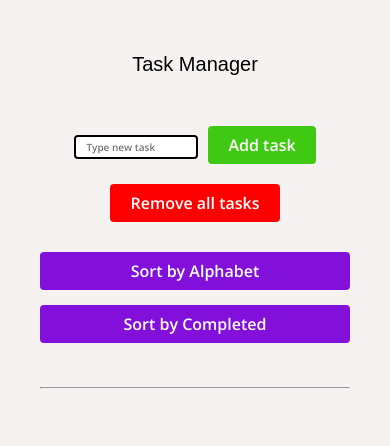
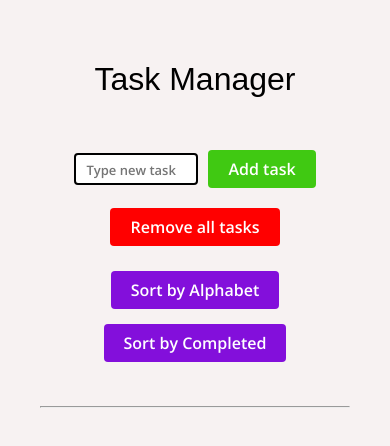
Before and after one commit to aleshaqqe/task-manager, a React (Vite) app: page / in a window 390 px wide. Shown: the top 446 px of the page. Built offline with nearby package versions, Linux system fonts and the light colour scheme; a web font is replaced by a local one.

Commit message:
Fix small bags

```diff
--- a/src/App.css
+++ b/src/App.css
@@ -153,10 +153,8 @@ input {
 .completed{
   opacity:0.3;
 }
-@media screen and (max-width:400px){
-  .todo-title{
-    font-size:20px ;
-  }
+@media screen and (max-width:410px){
+
   .todo-addBtn{
     margin-top:30px;
 
@@ -167,13 +165,24 @@ input {
   }
   input{
     max-width:100px;
-    font-size: 10px;
+    font-size: 16px;
+  }
+  input::placeholder{
+    font-size: 13px;
   }
 }
 @media screen and (max-width:480px){
   .todo-tools{
     flex-direction: column;
+    max-width:200px;
+    align-items: center;
+    margin:0 auto;
+
   }
+  .sort1{
+    margin-top:25px;
+  }
+
   .todo-complete{
     margin-right:20px;
     margin-top:20px;
--- a/src/Form.jsx
+++ b/src/Form.jsx
@@ -44,8 +44,8 @@ export function Form({todos,addTodo,sortByAlphabet,sortByCompleted,removeAllTask
           />
         )}
         <div className={`todo-tools`}>
-          <button type={`button`} onClick={()=>sortByAlphabet()} className={`todo-sortBtn btn`}>Sort by Alphabet</button>
-          <button type={`button`} onClick={()=>sortByCompleted()} className={`todo-sortBtn btn`}>Sort by Completed</button>
+          <button type={`button`} onClick={()=>sortByAlphabet()} className={`todo-sortBtn sort1 btn`}>Sort by Alphabet</button>
+          <button type={`button`} onClick={()=>sortByCompleted()} className={`todo-sortBtn sort2 btn`}>Sort by Completed</button>
         </div>
         <br/>
         <br/>
```
